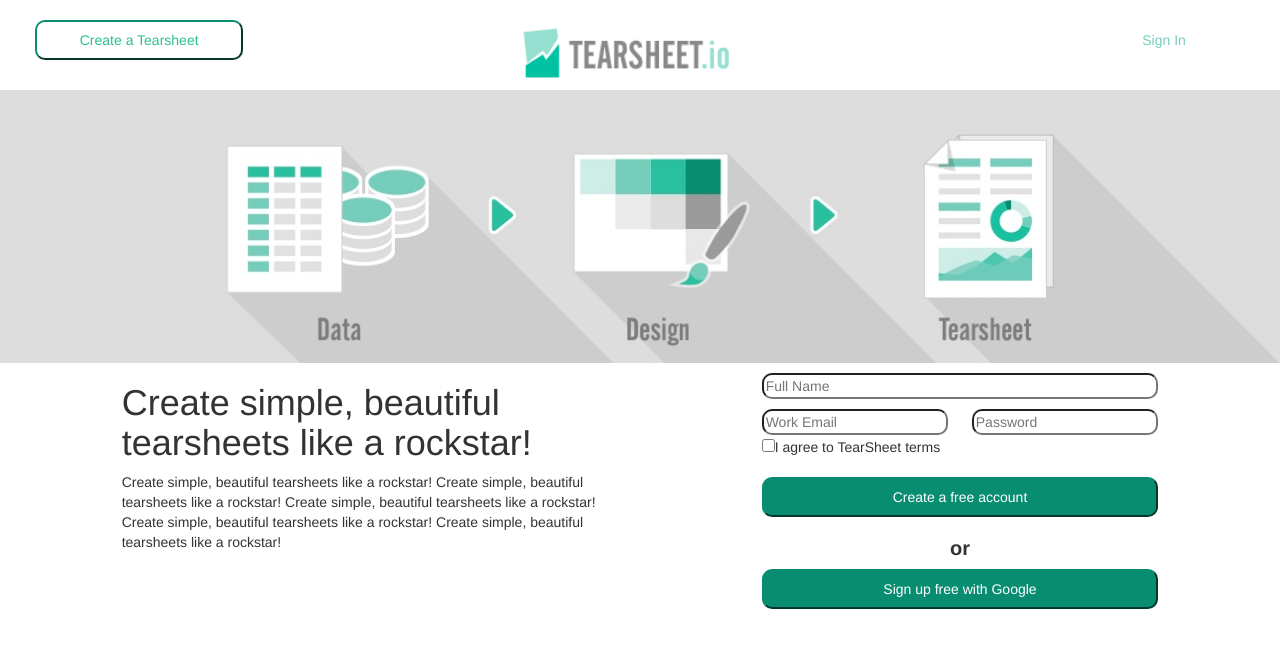
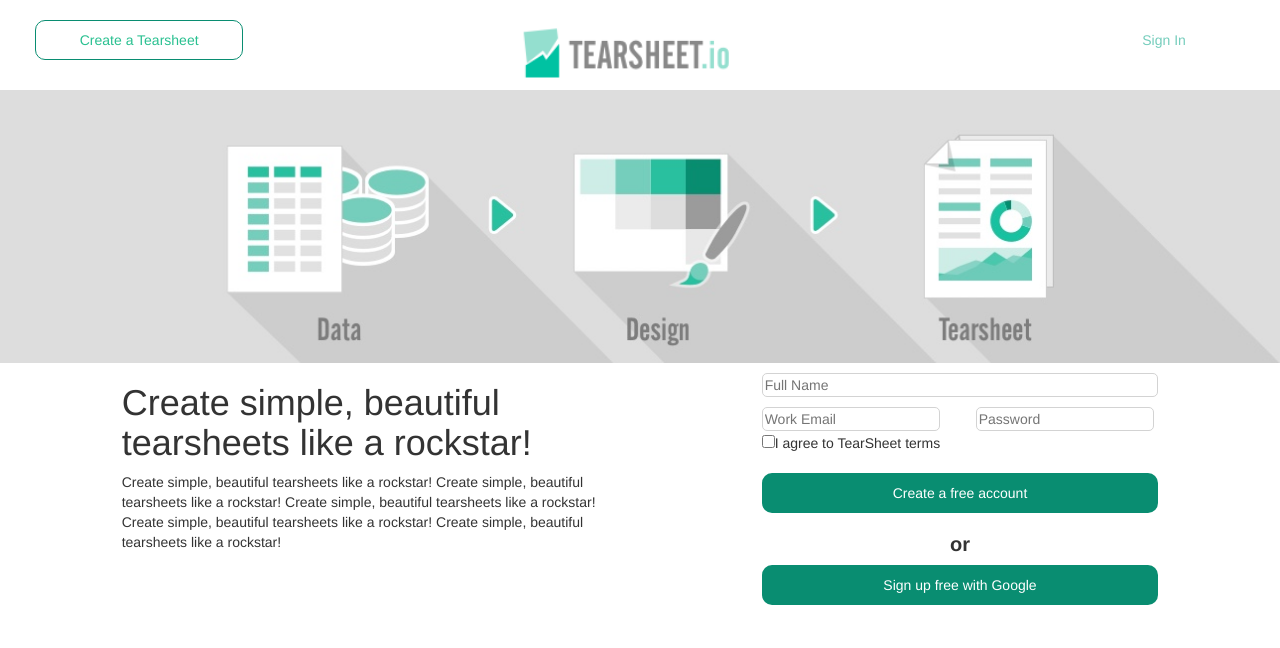
Before and after one commit to JaredTPotter/CHSTechClass-Projects, a website: page TearSheets/project/index.html in a window 1280 px wide. Drawn offline with nearby package versions, Linux system fonts and the light colour scheme.

Commit message:
css changes

```diff
--- a/TearSheets/project/style.css
+++ b/TearSheets/project/style.css
@@ -7,8 +7,12 @@
 }
 
 .Input {
-    border-radius: 10px;
+    border-radius: 5px;
     margin-top: 10px;
+    border-style: solid;
+    border-width: thin;
+    border-color: lightgray;
+    padding-left: 2px;
 }
 
 .InputOne {
@@ -16,13 +20,13 @@
 }
 
 .InputTwo {
-    width: 47%;
-    margin-right: 5%;
+    width: 45%;
+    margin-right: 8%;
 }
 
 .InputThree {
     margin-left: 0px;
-    width: 47%;
+    width: 45%;
 }
 
 .Button {
@@ -33,6 +37,8 @@
 .ButtonOne {
     margin: 20px;
     background-color: white;
+    border-style: solid;
+    border-width: thin;
     border-color: #098D71;
     color: #29C090;
 }
@@ -43,6 +49,7 @@
     border-color: #098D71;
     color: white;
     width: 100%;
+    border: none;
 }
 
 .ButtonTwoDiv {
@@ -56,6 +63,7 @@
     border-color: #098D71;
     color: white;
     width: 100%;
+    border: none;
 }
 
 .bob {
```
